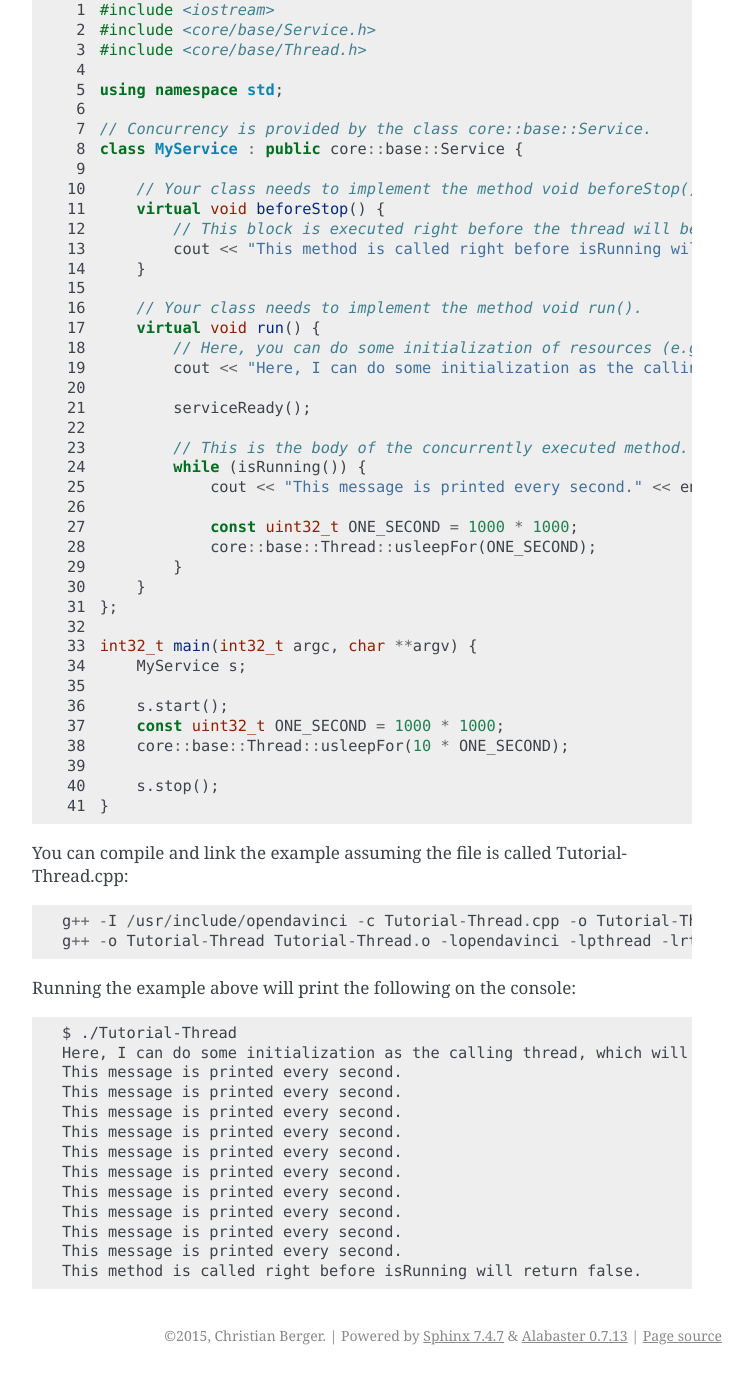
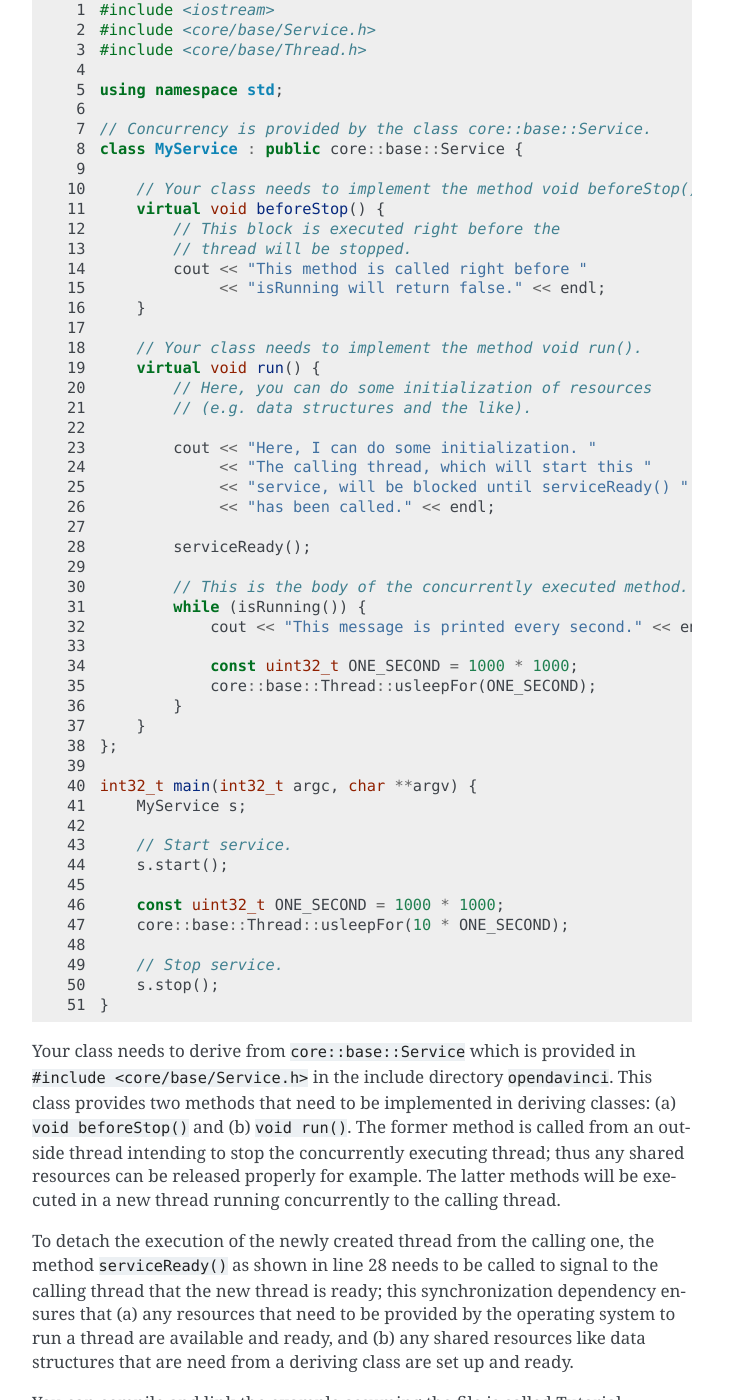
Before and after one commit to se-research/OpenDaVINCI, a Sphinx documentation site: the page built from docs/tutorial.service.rst, in a window 1280 px wide and 1400 px high, scrolled down 318 px. Shown: the whole window, without its empty margins (388-1141 px from the left). Built offline with Sphinx 7.4.7, drawn with Linux system fonts in a browser that asks for light colours; before the commit the page ends 1693 px from its top, so only the background shows below that.

```diff
--- a/docs/tutorial.service.rst
+++ b/docs/tutorial.service.rst
@@ -46,12 +53,30 @@
     int32_t main(int32_t argc, char **argv) {
         MyService s;
 
+        // Start service.
         s.start();
+
         const uint32_t ONE_SECOND = 1000 * 1000;
         core::base::Thread::usleepFor(10 * ONE_SECOND);
 
+        // Stop service.
         s.stop();
     }
+
+Your class needs to derive from ``core::base::Service`` which is provided in
+``#include <core/base/Service.h>`` in the include directory ``opendavinci``.
+This class provides two methods that need to be implemented in deriving classes:
+(a) ``void beforeStop()`` and (b) ``void run()``. The former method is called
+from an outside thread intending to stop the concurrently executing thread; thus
+any shared resources can be released properly for example. The latter methods will
+be executed in a new thread running concurrently to the calling thread.
+
+To detach the execution of the newly created thread from the calling one, the
+method ``serviceReady()`` as shown in line 28 needs to be called to signal to
+the calling thread that the new thread is ready; this synchronization dependency
+ensures that (a) any resources that need to be provided by the operating system
+to run a thread are available and ready, and (b) any shared resources like data
+structures that are need from a deriving class are set up and ready.
 
 You can compile and link the example assuming the file is called Tutorial-Thread.cpp::
 
```
Also changed, not shown: other parts of docs/tutorial.service.rst (+11 -4 lines).
